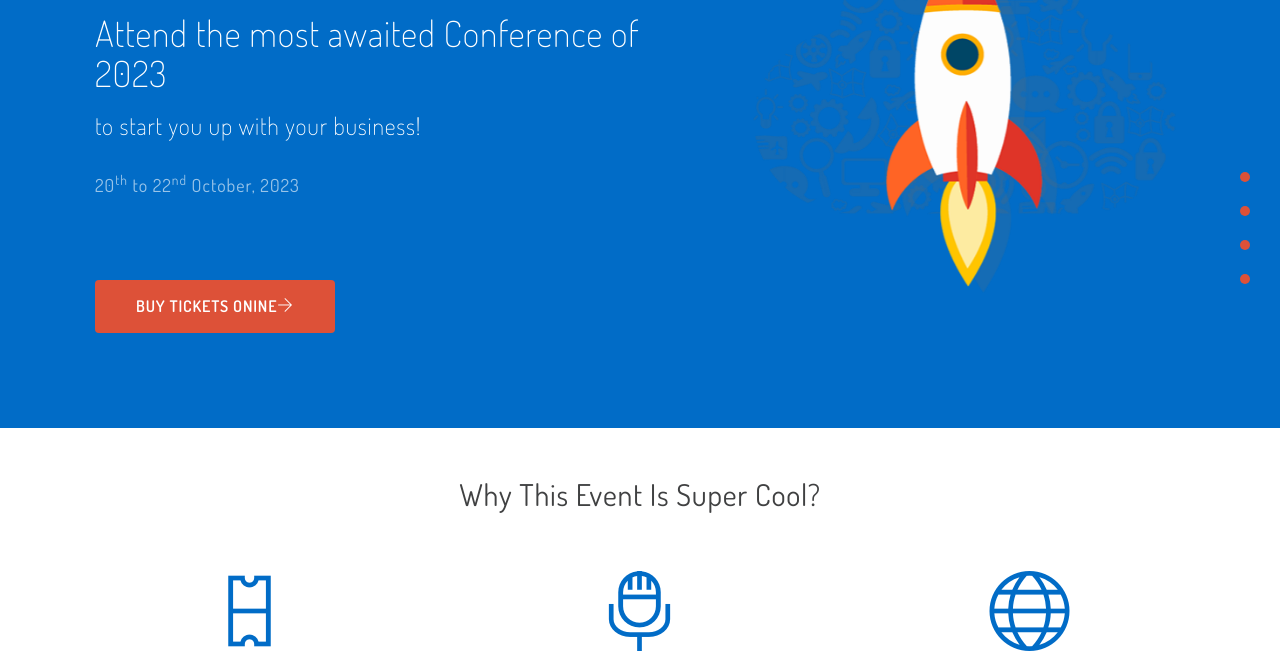
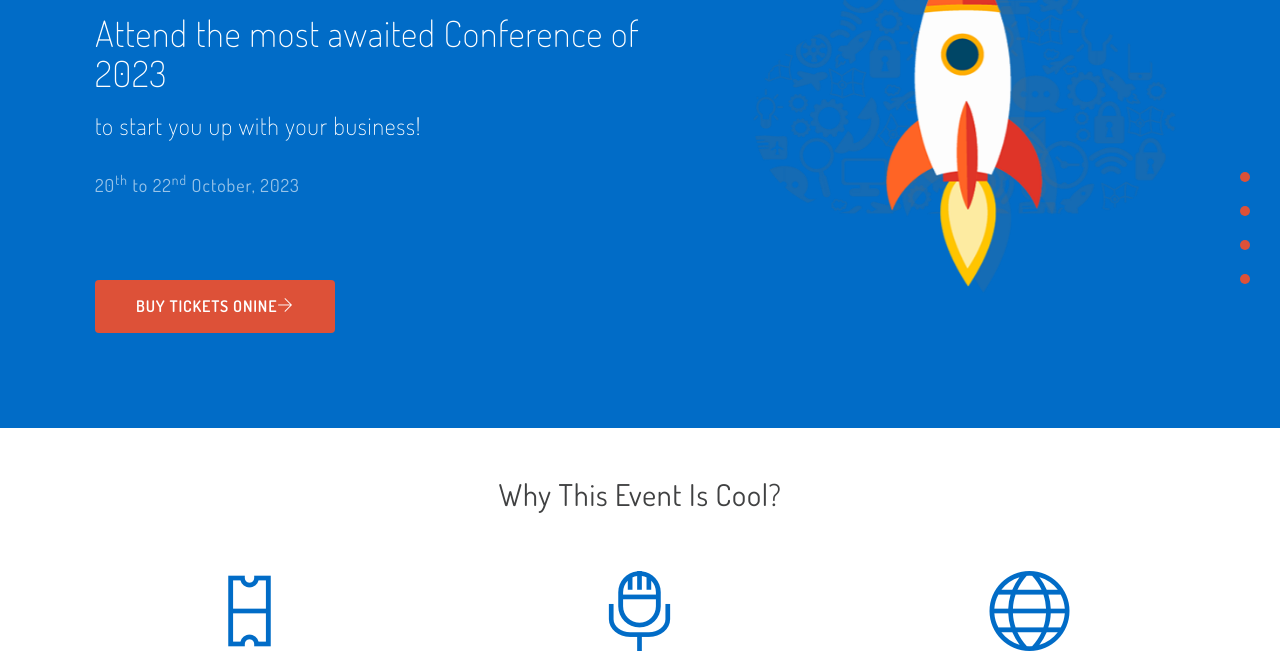
Before and after one commit to nnsnarasimha/websites, a plain HTML site: page index.html in a window 1280 px wide. Shown: the part 172-825 px from the top of the page. Drawn offline with Linux system fonts and the light colour scheme.

Commit message:
Update index.html
cooledited

```diff
--- a/index.html
+++ b/index.html
@@ -73,7 +73,7 @@
       <div class="container">
         <!-- Start: Desc -->
         <div class="row me-row content-ct">
-          <h2 class="row-title">Why This Event Is Super Cool?</h2>
+          <h2 class="row-title">Why This Event Is Cool?</h2>
           <div class="col-md-4 feature">
             <span class="ti-ticket"></span>
             <h3>Buy Early Bird Tickets</h3>
```
